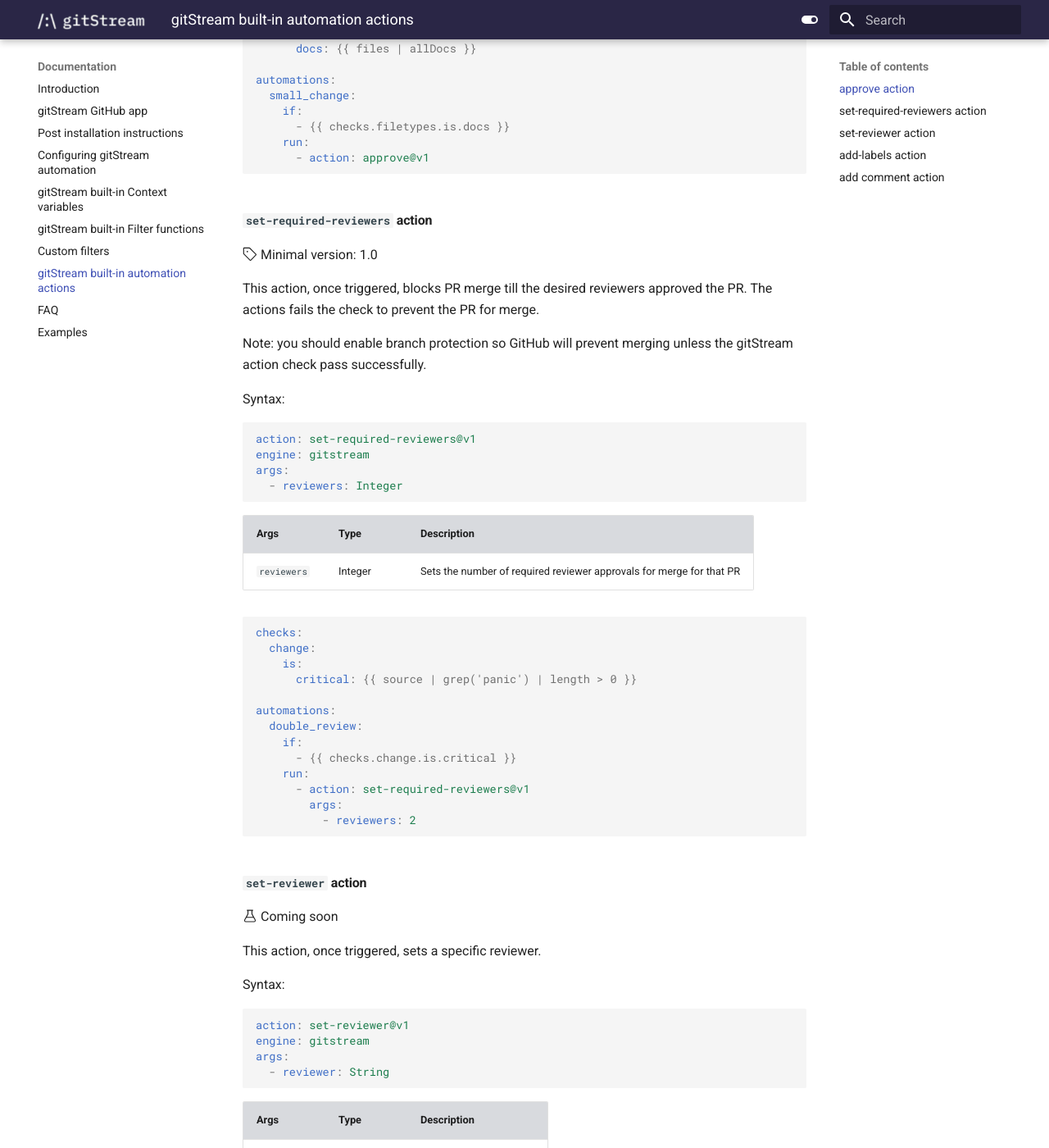
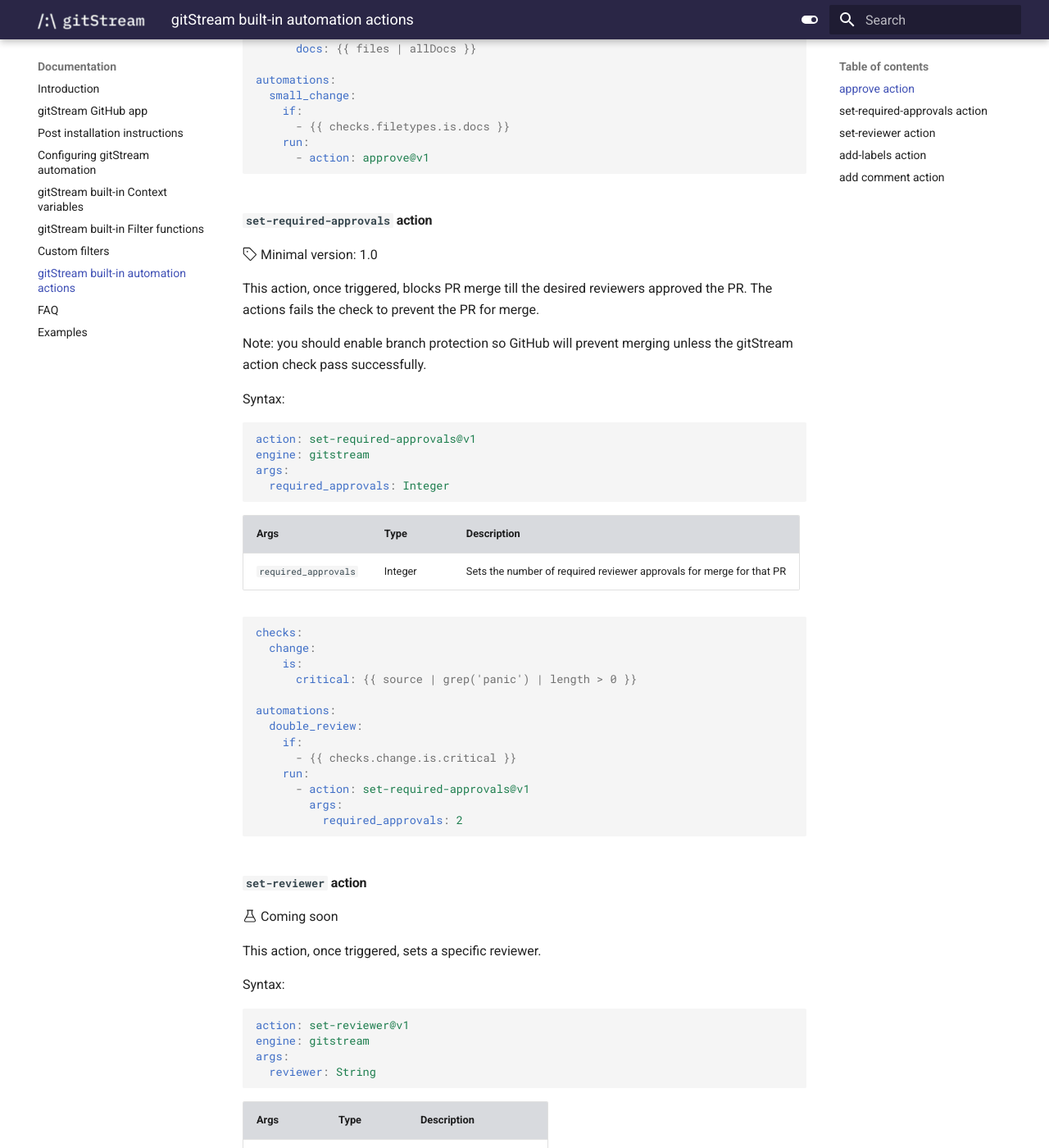
Before and after one commit to lkilpatrick/gitstream-mkdocs, an MkDocs documentation site: the page built from docs/25_gitstream-actions.md, in a window 1280 px wide and 1400 px high, scrolled down 684 px. Shown: the whole window at 82% size. Built offline with MkDocs 1.6.1 and Material for MkDocs 9.7.7, drawn with Linux system fonts in a browser that asks for light colours; some of the changed text lies outside the part shown.

Commit message:
set-required-reviewers -> set-required-approvals

````diff
--- a/docs/25_gitstream-actions.md
+++ b/docs/25_gitstream-actions.md
@@ -1,7 +1,7 @@
 # gitStream built-in automation actions
 
 - [`approve`](#approve-action)
-- [`set-required-reviewers`](#set-required-reviewers-action)
+- [`set-required-approvals`](#set-required-approvals-action)
 - [`set-reviewer`](#set-reviewer-action)
 - [`add-labels`](#add-labels-action)
 - [`add-comment`](#add-comment-action)
@@ -35,7 +35,7 @@
       - action: approve@v1
 ```
 
-#### `set-required-reviewers` action
+#### `set-required-approvals` action
 
 :octicons-tag-24: Minimal version: 1.0
 
@@ -46,15 +46,15 @@
 Syntax:
 
 ```yaml
-action: set-required-reviewers@v1
+action: set-required-approvals@v1
 engine: gitstream
 args:
-  - reviewers: Integer
+  required_approvals: Integer
 ```
 
 | Args       | Type      | Description                                     |
 | -----------|-----------|------------------------------------------------ |
-| `reviewers`| Integer   | Sets the number of required reviewer approvals for merge for that PR|
+| `required_approvals`| Integer   | Sets the number of required reviewer approvals for merge for that PR|
 
 ```yaml
 checks:
@@ -67,9 +67,9 @@
     if:
       - {{ checks.change.is.critical }}
     run:
-      - action: set-required-reviewers@v1
+      - action: set-required-approvals@v1
         args:
-          - reviewers: 2
+          required_approvals: 2
 ```
 
 #### `set-reviewer` action
@@ -84,7 +84,7 @@
 action: set-reviewer@v1
 engine: gitstream
 args:
-  - reviewer: String
+  reviewer: String
 ```
 
 | Args       | Type      | Description                                     |
@@ -104,7 +104,7 @@
     run:
       - action: set-reviewer@v1
         args:
-          - reviewer: @team-leader
+          reviewer: @team-leader
 ```
 
 #### `add-labels` action
@@ -119,7 +119,7 @@
 action: add-labels@v1
 engine: gitstream
 args:
-  - label: String
+  labels: [String]
 ```
 
 | Args       | Type      | Description                                     |
@@ -130,7 +130,7 @@
 checks:
   change:
     is:
-      core_service: {{ files | filterRegex(‘core’) | length > 0 }}
+      core_service: {{ files | filterRegex('core') | length > 0 }}
 
 automations:
   senior_review:
@@ -139,7 +139,7 @@
     run:
       - action: add-labels@v1
         args:
-          - label: core
+          labels: [core]
 ```
 
 #### add comment action
@@ -174,7 +174,7 @@
     run:
       - action: add-comment@v1
         args:
-          - comment: |
-            Core service update
-            (Updates API)
+          comment: |
+          Core service update
+          (Updates API)
 ```
````
Also changed, not shown: docs/11_github-app-onboarding.md (+3 -3 lines), docs/20_cm-schema.md (+1 -1 lines), docs/31_examples.md (+4 -5 lines).
